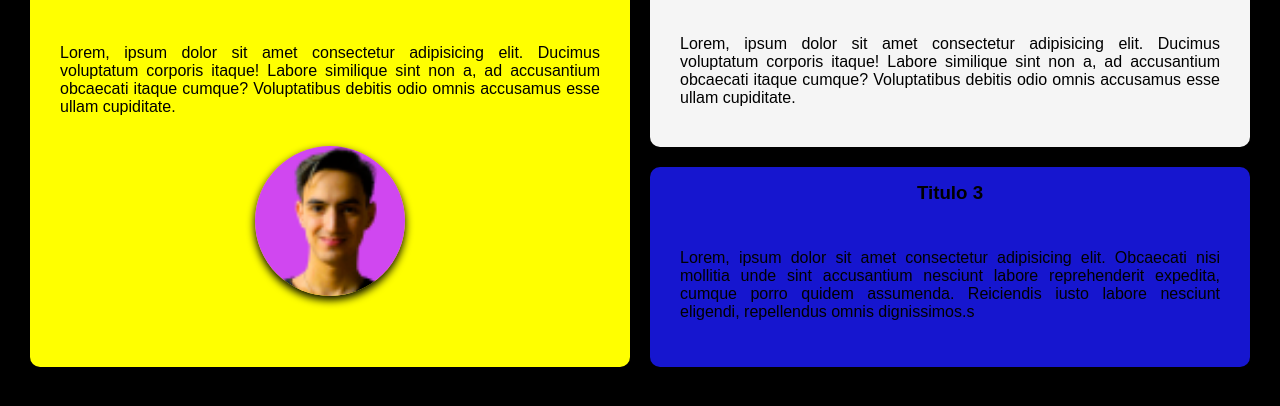
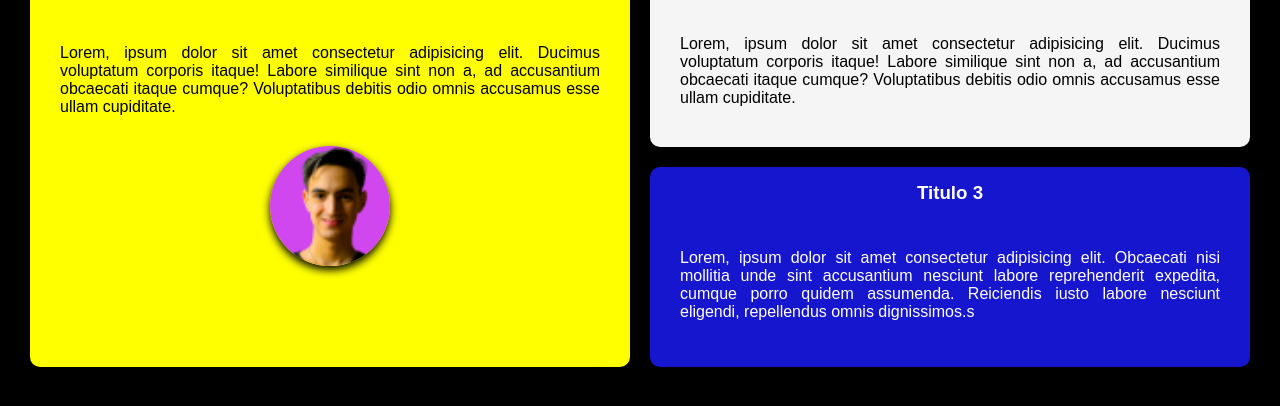
Before and after one commit to micapesciu/practica, a plain HTML site: page index.html in a window 1280 px wide. Shown: the part 142-548 px from the top of the page. Drawn offline with Linux system fonts and the light colour scheme.

Commit message:
Ajuste de p

```diff
--- a/css/style.css
+++ b/css/style.css
@@ -60,21 +60,29 @@ header nav ul li a:hover{
   background-color: yellow;
   border-radius: 10px;
   text-align: center;
+  max-width: 100%;
+  overflow: hidden;
+  box-sizing: border-box;
 }
 
-.cuadro-1 h1{
+.cuadro-1 h1,
+.cuadro-2 h2,
+.cuadro-3 h3{
   text-align: center;
   padding: 15px;
 }
 
-.cuadro-1 p{
+.cuadro-1 p,
+.cuadro-2 p,
+.cuadro-3 p{
   text-align: justify;
   padding: 30px;
+
 }
 
 .cuadro-1 img{
-  width: auto;
-  height: 150px;
+  max-width: 100%; /* Ajusta el ancho máximo de la imagen */
+  height: 120px;
   display: inline-block;
   margin: 0 auto;
   border-radius: 80px;
@@ -85,30 +93,16 @@ header nav ul li a:hover{
   color: black;
   background-color: whitesmoke;
   border-radius: 10px;
-}
-
-.cuadro-2 h2{
-  text-align: center;
-  padding: 15px;
-}
-
-.cuadro-2 p{
-  text-align: justify;
-  padding: 30px;
+  max-width: 100%;
+  overflow: hidden;
+  box-sizing: border-box;
 }
 
 .cuadro-3{
-  color: black;
+  color: white;
   background-color: rgb(22, 22, 207);
   border-radius: 10px;
+  max-width: 100%;
+  overflow: hidden;
+  box-sizing: border-box;
 }
-
-.cuadro-3 h3{
-  text-align: center;
-  padding: 15px;
-}
-
-.cuadro-3 p{
-  text-align: justify;
-  padding: 30px;
-}
```
